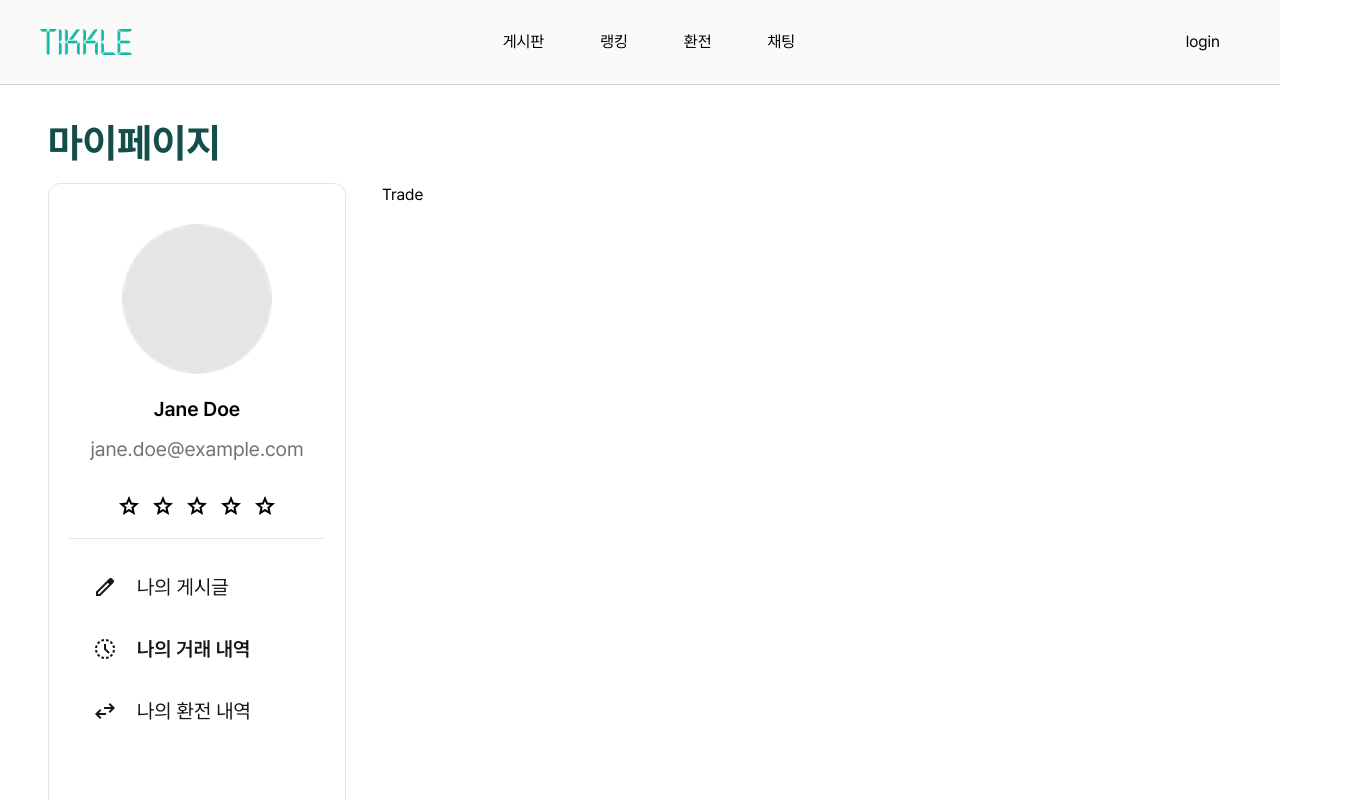
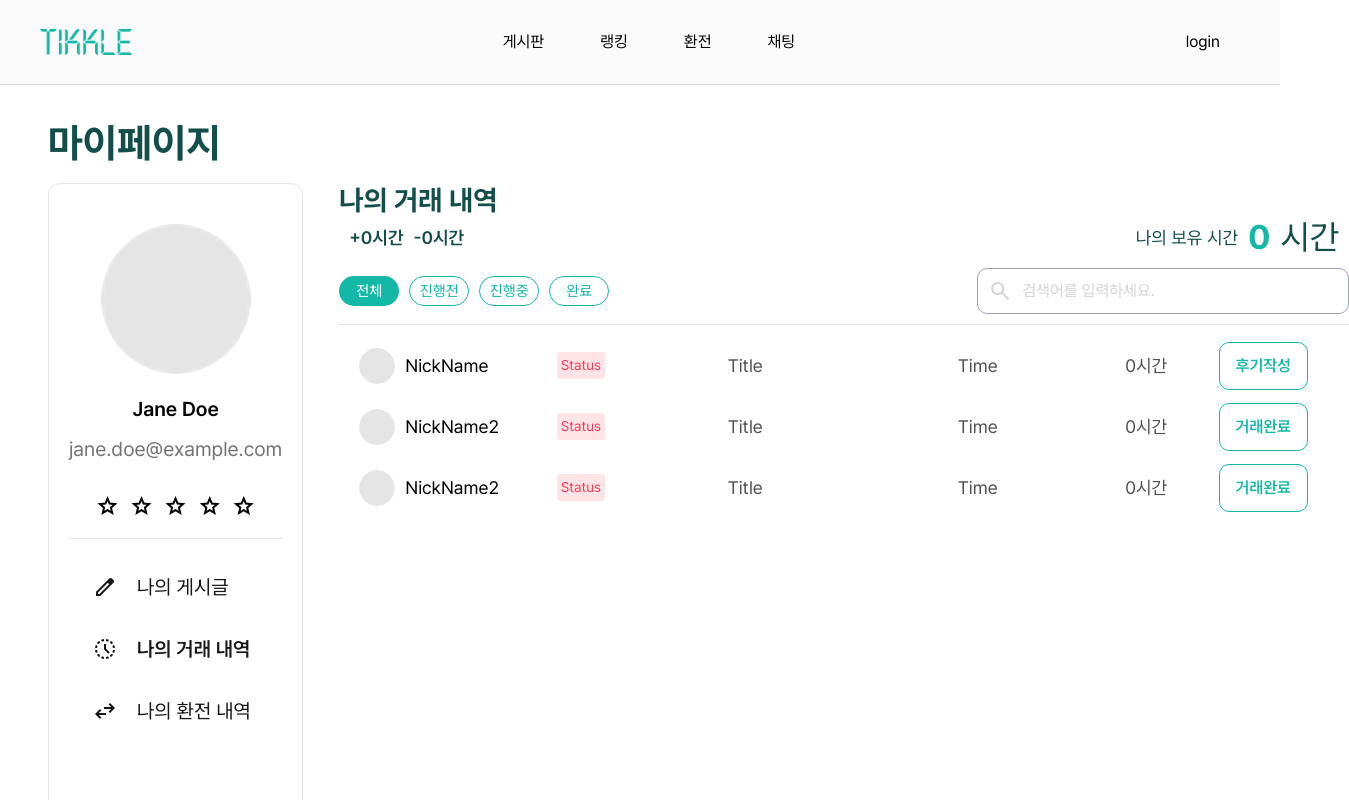
Before and after one commit to tikkle-a501/tikkle, a Next.js app in the folder front/tikkle/: page /mypage/trade in a window 1280 px wide. Shown: the top 800 px of the page, 1349 px wide, since content can reach past the window. Built offline with nearby package versions, Linux system fonts and the light colour scheme.

Commit message:
feat: 마이페이지-나의거래내역 페이지 마크업

```diff
--- a/front/tikkle/src/app/globals.css
+++ b/front/tikkle/src/app/globals.css
@@ -8,9 +8,8 @@
   }
 
   .scrollbar-custom::-webkit-scrollbar-thumb {
-    @apply bg-warmGray300 rounded-[10px] border-[7px] border-white min-h-[50px];
+    @apply min-h-[50px] rounded-[10px] border-[7px] border-white bg-warmGray300;
   }
-
 }
 
 *,
@@ -50,7 +49,6 @@ canvas {
   background-size: cover;
 }
 
-
 input,
 button,
 textarea,
--- a/front/tikkle/src/app/mypage/layout.tsx
+++ b/front/tikkle/src/app/mypage/layout.tsx
@@ -23,7 +23,7 @@ export default function ChatLayout({
           email={testData.email}
           rate={testData.rate}
         />
-        <div>{children}</div>
+        <div className="flex w-full justify-between gap-10">{children}</div>
       </div>
     </>
   );
--- a/front/tikkle/src/app/mypage/trade/page.tsx
+++ b/front/tikkle/src/app/mypage/trade/page.tsx
@@ -1,3 +1,100 @@
+import Chips from "@/components/chips/Chips";
+import SearchInput from "@/components/input/SearchInput";
+import HistoryList from "@/components/list/HistoryList";
+
 export default function Trade() {
-  return <div>Trade</div>;
+  // mock data
+  const historyData = [
+    {
+      profileImg: "/profile.png",
+      nickname: "NickName",
+      status: "Status",
+      title: "Title",
+      appointmentTime: "Time",
+      boardId: "1",
+      time: 0,
+      buttonText: "후기작성",
+    },
+    {
+      profileImg: "/profile.png",
+      nickname: "NickName2",
+      status: "Status",
+      title: "Title",
+      appointmentTime: "Time",
+      boardId: "1",
+      time: 0,
+      buttonText: "거래완료",
+    },
+    {
+      profileImg: "/profile.png",
+      nickname: "NickName2",
+      status: "Status",
+      title: "Title",
+      appointmentTime: "Time",
+      boardId: "1",
+      time: 0,
+      buttonText: "거래완료",
+    },
+  ];
+
+  return (
+    <div className="flexflex-col gap-10">
+      <span className="py-6 text-28 font-bold leading-34 text-teal-900">
+        나의 거래 내역
+      </span>
+      <div className="flex flex-row justify-between">
+        <div className="flex items-center gap-10 px-10">
+          <span className="text-18 font-600 leading-23 text-teal-900">
+            +0시간
+          </span>
+          <span className="text-18 font-600 leading-23 text-teal-900">
+            -0시간
+          </span>
+        </div>
+        <div className="flex items-center gap-10 px-10">
+          <span className="text-18 leading-23 text-teal-900">
+            나의 보유 시간
+          </span>
+          <span className="text-34 font-700 leading-41 text-teal-500">0</span>
+          <span className="text-34 leading-41 text-teal-900">시간</span>
+        </div>
+      </div>
+      <div className="flex items-center justify-between py-10">
+        <div className="flex gap-10">
+          <Chips size="l" variant="primary" design="fill">
+            전체
+          </Chips>
+          <Chips size="l" variant="primary" design="outline">
+            진행전
+          </Chips>
+          <Chips size="l" variant="primary" design="outline">
+            진행중
+          </Chips>
+          <Chips size="l" variant="primary" design="outline">
+            완료
+          </Chips>
+        </div>
+        <SearchInput
+          placeholder="검색어를 입력하세요."
+          leftIcon={true}
+          width="23.25rem"
+        />
+      </div>
+      <div className="scrollbar-custom flex h-[41rem] w-full flex-col overflow-y-auto border-t border-t-warmGray200 py-10">
+        {historyData.map((item, index) => (
+          <HistoryList
+            key={index}
+            profileImg={item.profileImg}
+            nickname={item.nickname}
+            status={item.status}
+            title={item.title}
+            appointmentTime={item.appointmentTime}
+            boardId={item.boardId}
+            time={item.time}
+            buttonText={item.buttonText}
+          />
+        ))}
+      </div>
+    </div>
+  );
 }
--- a/front/tikkle/src/components/chips/Chips.tsx
+++ b/front/tikkle/src/components/chips/Chips.tsx
@@ -29,9 +29,9 @@ const Chips: React.FC<ChipsProps> = ({
   children,
 }) => {
   const sizeClasses = {
-    l: "flex justify-center items-center h-30 p-10 text-15 leading-20 items-center rounded-round",
-    m: "flex justify-center items-center h-28 p-10 text-14 items-center rounded-round",
-    s: "flex justify-center items-center h-20 p-10 text-12 items-center rounded-round",
+    l: "flex justify-center items-center h-[1.875rem] w-[3.75rem] p-10 text-15 leading-20 items-center rounded-round whitespace-nowrap",
+    m: "flex justify-center items-center h-[1.75rem] w-[3.5rem] p-10 text-14 items-center rounded-round whitespace-nowrap",
+    s: "flex justify-center items-center h-[1.25rem] w-[2.875rem] p-10 text-12 items-center rounded-round whitespace-nowrap",
   };
 
   const className = `${sizeClasses[size]} ${
--- a/front/tikkle/src/components/list/HistoryList.tsx
+++ b/front/tikkle/src/components/list/HistoryList.tsx
@@ -25,7 +25,7 @@ const HistoryList: React.FC<HistoryListProps> = ({
   buttonText,
 }) => {
   return (
-    <div className="inline-flex h-[61px] w-[1010px] items-center px-10 text-18">
+    <div className="inline-flex h-[61px] w-full items-center px-10 text-18">
       <div className="flex w-[172px] items-center gap-10 p-10">
         <Image
           src={profileImg}
```
